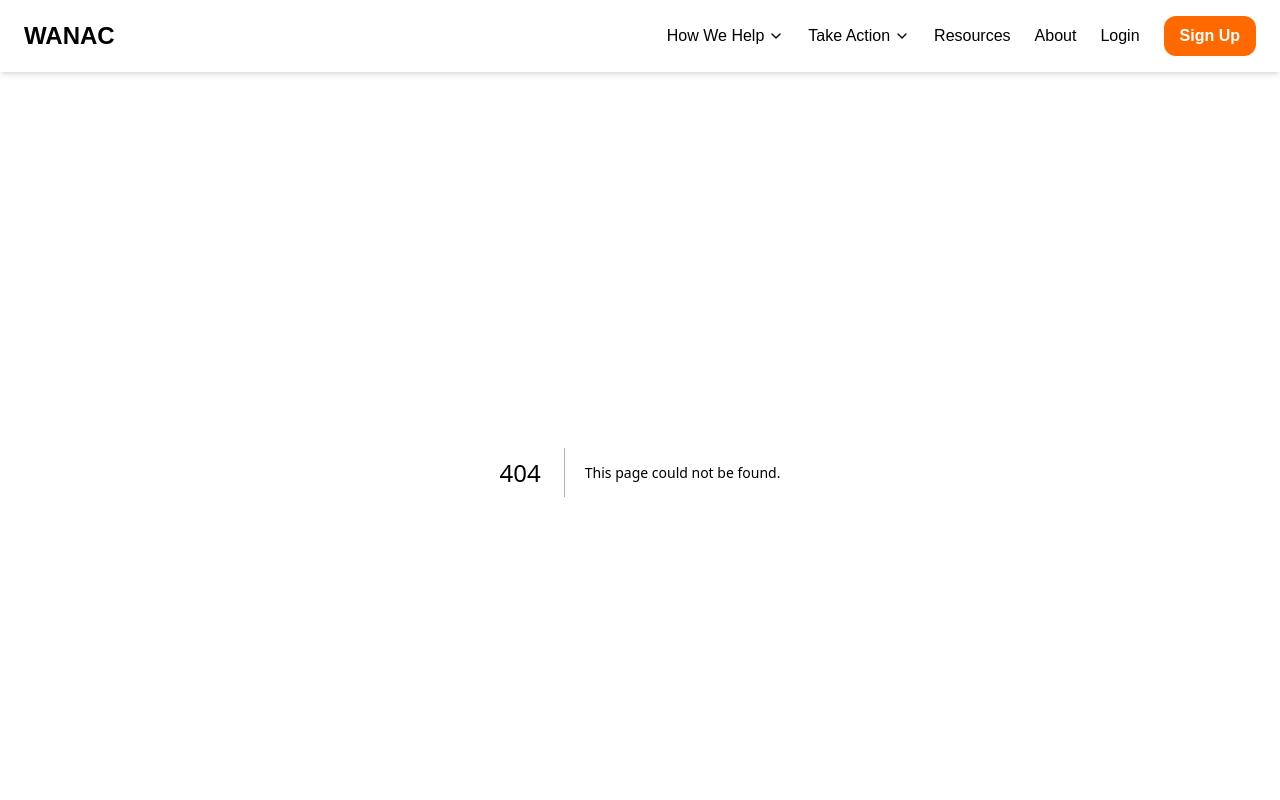
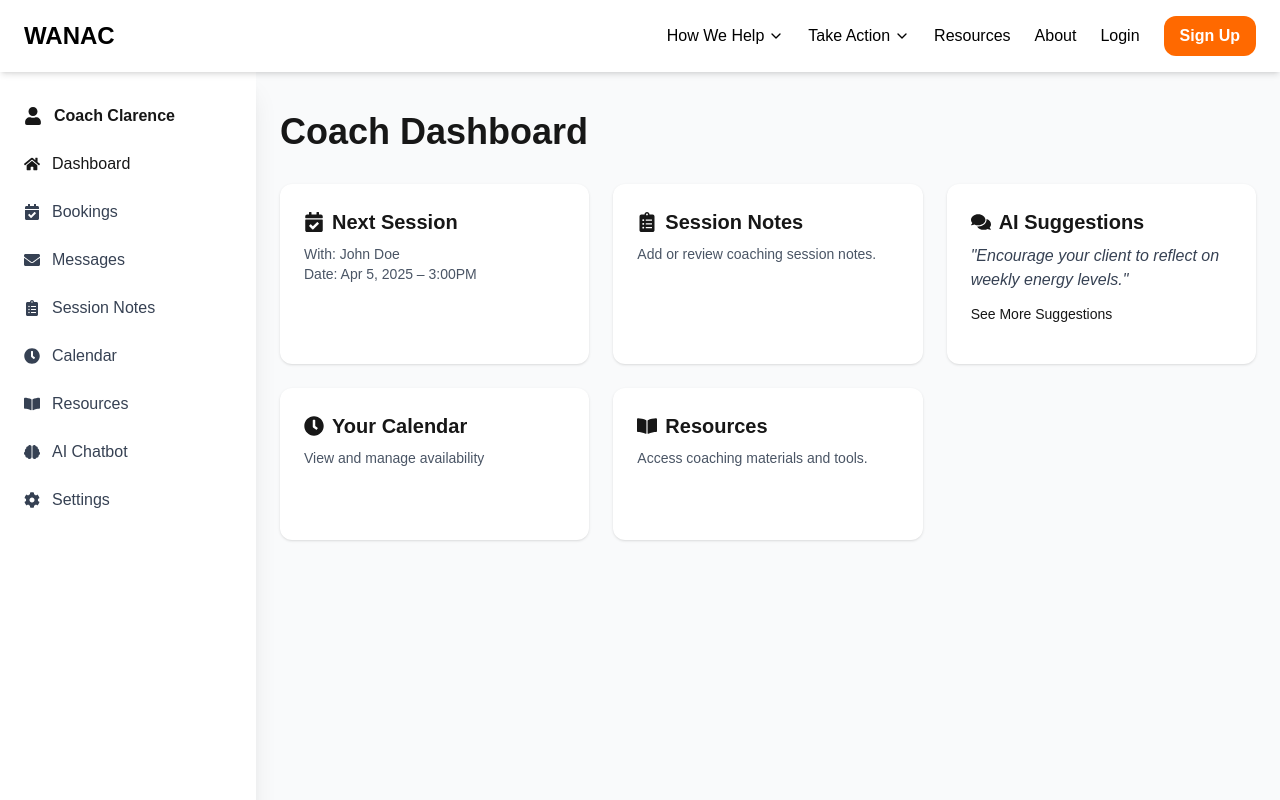
Before and after one commit to ianfranko/wanac-platform, a Next.js app: page /coachdashboard in a window 1280 px wide. Before the commit this address had no page. Shown: the top 800 px of the page. Built offline with nearby package versions, Linux system fonts and the light colour scheme.

Commit message:
Adding coach dashboard

```diff
--- /dev/null
+++ b/src/app/coachdashboard/page.jsx
@@ -0,0 +1,114 @@
+// ✅ Coach Dashboard for WANAC Coaching Platform with sidebar navigation
+import Link from 'next/link';
+import { FaUser, FaHome, FaCalendarCheck, FaEnvelope, FaBook, FaComments, FaCog, FaBrain, FaPenFancy, FaUsers, FaClipboardList, FaClock, FaBookOpen } from 'react-icons/fa';
+
+export default function CoachDashboard() {
+  return (
+    <section className="min-h-screen bg-gray-50 flex">
+      {/* Sidebar */}
+      <aside className="w-64 bg-white shadow-xl py-8 px-6">
+        <div className="flex flex-col items-start space-y-6">
+          <div className="flex items-center gap-3">
+            <FaUser className="text-brand-navy text-lg" />
+            <span className="font-semibold text-brand-navy">Coach Clarence</span>
+          </div>
+
+          <Link href="/coach-dashboard" className="flex items-center gap-3 text-brand-navy hover:font-bold cursor-pointer">
+            <FaHome /> <span>Dashboard</span>
+          </Link>
+
+          <Link href="/bookings" className="flex items-center gap-3 text-gray-700 hover:text-brand-navy hover:font-bold cursor-pointer">
+            <FaCalendarCheck /> <span>Bookings</span>
+          </Link>
+
+          <Link href="/messages" className="flex items-center gap-3 text-gray-700 hover:text-brand-navy hover:font-bold cursor-pointer">
+            <FaEnvelope /> <span>Messages</span>
+          </Link>
+
+          <Link href="/notes" className="flex items-center gap-3 text-gray-700 hover:text-brand-navy hover:font-bold cursor-pointer">
+            <FaClipboardList /> <span>Session Notes</span>
+          </Link>
+
+          <Link href="/calendar" className="flex items-center gap-3 text-gray-700 hover:text-brand-navy hover:font-bold cursor-pointer">
+            <FaClock /> <span>Calendar</span>
+          </Link>
+
+          <Link href="/resources" className="flex items-center gap-3 text-gray-700 hover:text-brand-navy hover:font-bold cursor-pointer">
+            <FaBookOpen /> <span>Resources</span>
+          </Link>
+
+          <Link href="/ai-chatbot" className="flex items-center gap-3 text-gray-700 hover:text-brand-navy hover:font-bold cursor-pointer">
+            <FaBrain /> <span>AI Chatbot</span>
+          </Link>
+
+          <Link href="/settings" className="flex items-center gap-3 text-gray-700 hover:text-brand-navy hover:font-bold cursor-pointer">
+            <FaCog /> <span>Settings</span>
+          </Link>
+        </div>
+      </aside>
+
+      {/* Coach Dashboard Content */}
+      <main className="flex-1 px-6 py-10">
+        <div className="max-w-6xl mx-auto">
+          <h1 className="text-4xl font-bold text-brand-navy mb-8">Coach Dashboard</h1>
+
+          <div className="grid grid-cols-1 md:grid-cols-2 lg:grid-cols-3 gap-6">
+            {/* Next Session Overview */}
+            <div className="bg-white rounded-xl shadow p-6 hover:shadow-lg transition-transform duration-300">
+              <h2 className="text-xl font-semibold text-brand-navy mb-2 flex items-center gap-2">
+                <FaCalendarCheck /> Next Session
+              </h2>
+              <p className="text-gray-600 text-sm">With: John Doe</p>
+              <p className="text-gray-600 text-sm">Date: Apr 5, 2025 – 3:00PM</p>
+              <button className="mt-4 bg-brand-orange text-white px-4 py-2 rounded hover:bg-orange-500 transition">
+                View Details
+              </button>
+            </div>
+
+            {/* Session Notes */}
+            <div className="bg-white rounded-xl shadow p-6 hover:shadow-lg transition-transform duration-300">
+              <h2 className="text-xl font-semibold text-brand-navy mb-2 flex items-center gap-2">
+                <FaClipboardList /> Session Notes
+              </h2>
+              <p className="text-gray-600 text-sm mb-4">Add or review coaching session notes.</p>
+              <button className="bg-brand-navy text-white px-4 py-2 rounded hover:bg-blue-800 transition">
+                Go to Notes
+              </button>
+            </div>
+
+            {/* AI Suggestions */}
+            <div className="bg-white rounded-xl shadow p-6 hover:shadow-lg transition-transform duration-300">
+              <h2 className="text-xl font-semibold text-brand-navy mb-2 flex items-center gap-2">
+                <FaComments /> AI Suggestions
+              </h2>
+              <p className="italic text-gray-700">"Encourage your client to reflect on weekly energy levels."</p>
+              <button className="mt-3 text-sm text-brand-orange hover:underline">See More Suggestions</button>
+            </div>
+
+            {/* Coach Calendar */}
+            <div className="bg-white rounded-xl shadow p-6 hover:shadow-lg transition-transform duration-300">
+              <h2 className="text-xl font-semibold text-brand-navy mb-2 flex items-center gap-2">
+                <FaClock /> Your Calendar
+              </h2>
+              <p className="text-gray-600 text-sm mb-2">View and manage availability</p>
+              <button className="bg-brand-orange text-white px-4 py-2 rounded hover:bg-orange-500 transition">
+                Open Calendar
+              </button>
+            </div>
+
+            {/* Resources */}
+            <div className="bg-white rounded-xl shadow p-6 hover:shadow-lg transition-transform duration-300">
+              <h2 className="text-xl font-semibold text-brand-navy mb-2 flex items-center gap-2">
+                <FaBookOpen /> Resources
+              </h2>
+              <p className="text-gray-600 text-sm mb-2">Access coaching materials and tools.</p>
+              <button className="bg-brand-navy text-white px-4 py-2 rounded hover:bg-blue-800 transition">
+                Go to Library
+              </button>
+            </div>
+          </div>
+        </div>
+      </main>
+    </section>
+  );
+}
--- a/src/app/dashboard/page.jsx
+++ b/src/app/dashboard/page.jsx
@@ -1,14 +1,66 @@
-// ✅ Enhanced dashboard/page.jsx for WANAC Coaching Platform with hover effects and subtle animation
+// Code for the Dashboard page
+import Link from 'next/link';
+import { FaUser, FaHome, FaCalendarCheck, FaEnvelope, FaBook, FaComments, FaCog, FaBrain, FaPenFancy, FaUsers } from 'react-icons/fa';
 
 export default function Dashboard() {
   return (
-    <section className="min-h-screen bg-[#f9f9f9] px-6 py-12">
+    <section className="min-h-screen bg-[#f9f9f9] flex">
+      {/* Sidebar */}
+      <aside className="w-64 bg-white shadow-xl py-8 px-6">
+        <div className="flex flex-col items-start space-y-6">
+          <div className="flex items-center gap-3">
+            <FaUser className="text-brand-navy text-lg" />
+            <span className="font-semibold text-brand-navy">Clarence</span>
+          </div>
+
+          <Link href="/minutes" className="flex items-center gap-3 text-brand-navy hover:font-bold cursor-pointer">
+            <FaHome /> <span>Minutes</span>
+          </Link>
+
+          <Link href="/discover" className="flex items-center gap-3 text-gray-700 hover:text-brand-navy hover:font-bold cursor-pointer">
+            <FaHome /> <span>Discover</span>
+          </Link>
+
+          <Link href="/bookings" className="flex items-center gap-3 text-gray-700 hover:text-brand-navy hover:font-bold cursor-pointer">
+            <FaCalendarCheck /> <span>Bookings</span>
+          </Link>
+
+          <Link href="/messages" className="flex items-center gap-3 text-gray-700 hover:text-brand-navy hover:font-bold cursor-pointer">
+            <FaEnvelope /> <span>Messages</span>
+          </Link>
+
+          <Link href="/library" className="flex items-center gap-3 text-gray-700 hover:text-brand-navy hover:font-bold cursor-pointer">
+            <FaBook /> <span>Library</span>
+          </Link>
+
+          <Link href="/ai-chatbot" className="flex items-center gap-3 text-gray-700 hover:text-brand-navy hover:font-bold cursor-pointer">
+            <FaBrain /> <span>AI Chatbot</span>
+          </Link>
+
+          <Link href="/journal" className="flex items-center gap-3 text-gray-700 hover:text-brand-navy hover:font-bold cursor-pointer">
+            <FaPenFancy /> <span>Journal</span>
+          </Link>
+
+          <Link href="/community" className="flex items-center gap-3 text-gray-700 hover:text-brand-navy hover:font-bold cursor-pointer">
+            <FaUsers /> <span>Community</span>
+          </Link>
+
+          <Link href="/life-score" className="flex items-center gap-3 text-gray-700 hover:text-brand-navy hover:font-bold cursor-pointer">
+            <FaBrain /> <span>Life Scores</span>
+          </Link>
+
+          <Link href="/settings" className="flex items-center gap-3 text-gray-700 hover:text-brand-navy hover:font-bold cursor-pointer">
+            <FaCog /> <span>Settings</span>
+          </Link>
+        </div>
+      </aside>
+
+      {/* Dashboard Content */}
+      <main className="flex-1 px-6 py-12">
         <div className="max-w-7xl mx-auto">
           <h1 className="text-4xl font-bold text-brand-navy mb-8">Welcome to your Dashboard</h1>
 
-        {/* Core Dashboard Widgets */}
           <div className="grid grid-cols-1 md:grid-cols-2 lg:grid-cols-3 gap-6">
-
             {/* Life Score Snapshot */}
             <div className="bg-white rounded-xl shadow p-6 hover:shadow-lg hover:scale-[1.01] transition-transform duration-300 cursor-pointer">
               <h2 className="text-xl font-semibold text-brand-navy mb-2">Life Score</h2>
@@ -79,6 +131,7 @@ export default function Dashboard() {
             <div className="h-40 bg-[#dad9d9] rounded-lg animate-pulse" />
           </div>
         </div>
+      </main>
     </section>
   );
 }
```
Lines whose indentation alone changed are shown as unchanged.
